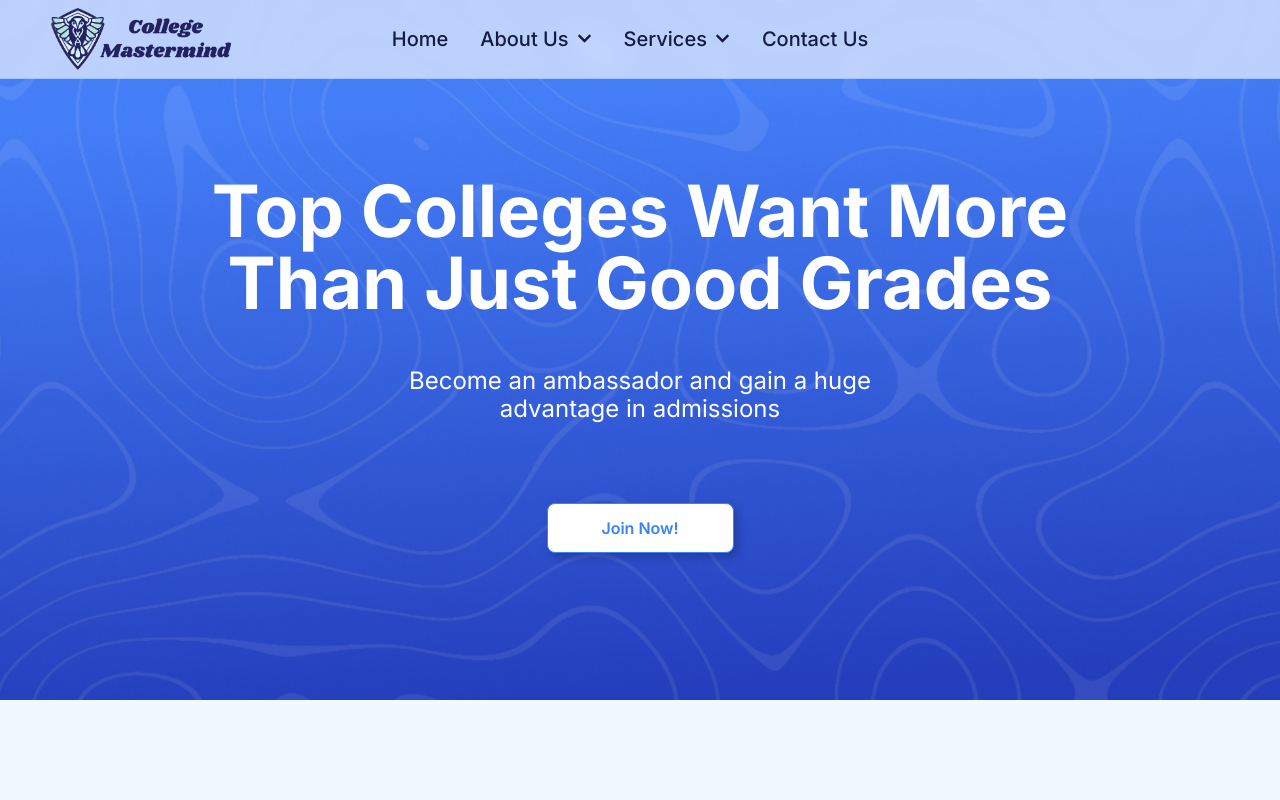
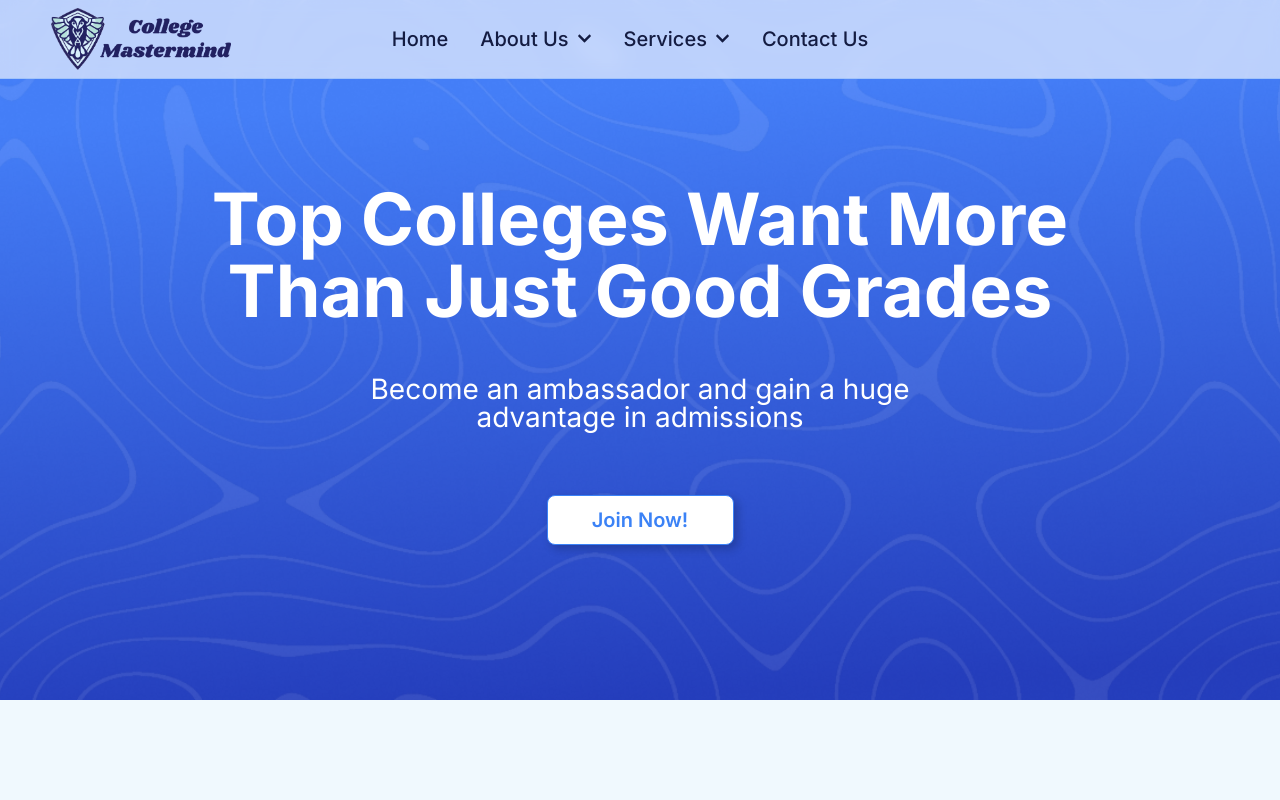
Before and after one commit to college-mastermind/collegemastermind, a Next.js app: page /ambassador in a window 1280 px wide. Shown: the top 800 px of the page. Built offline with nearby package versions, Linux system fonts and the light colour scheme.

Commit message:
fix changes in hero section

```diff
--- a/src/components/student/Hero.jsx
+++ b/src/components/student/Hero.jsx
@@ -8,7 +8,7 @@ export default function Hero() {
         <h1 className="text-2xl sm:text-4xl md:text-5xl lg:text-7xl font-bold mb-1 sm:mb-6 md:mb-8 lg:mb-12 text-white text-center ">
           Top Colleges Want More <br /> Than Just Good Grades
         </h1>
-        <p className="px-4 block text-[16px] sm:text-[19px] md:text-[22px] lg:text-[24px] text-white text-center mb-8 sm:mb-12 md:mb-16 lg:mb-20 text-lg">
+        <p className="px-4 block text-[16px] sm:text-[19px] md:text-[22px] lg:text-[28px] lg:font-normal text-white text-center mb-8 sm:mb-12 md:mb-16 lg:mb-16 text-lg">
           Become an ambassador and gain a huge
           <span className="inline sm:hidden"> </span>
           <br className="hidden sm:block" />
@@ -18,7 +18,11 @@ export default function Hero() {
         <a
           href="https://collegemastermind-ambassador.pushlapgrowth.com/"
           target='_blank'
-          className="bg-white text-blue-500 font-semibold border border-blue-500 rounded-lg transition duration-300 ease-in-out transform hover:bg-blue-500 hover:text-white hover:shadow-lg flex items-center justify-center w-[145px] sm:w-[155px] md:w-[170px] lg:w-[187px] shadow-[4px_4px_10px_rgba(0,0,0,0.2)]"
+          className="bg-white text-blue-500 font-semibold border
+           border-blue-500 rounded-lg transition duration-300 ease-in-out
+           transform hover:bg-blue-500 hover:text-white hover:shadow-lg
+           flex items-center justify-center w-[145px] sm:w-[155px] md:w-[170px]
+            lg:w-[187px] lg:text-xl shadow-[4px_4px_10px_rgba(0,0,0,0.2)]"
           style={{ height: '50px' }}
         >
           Join Now!
```
